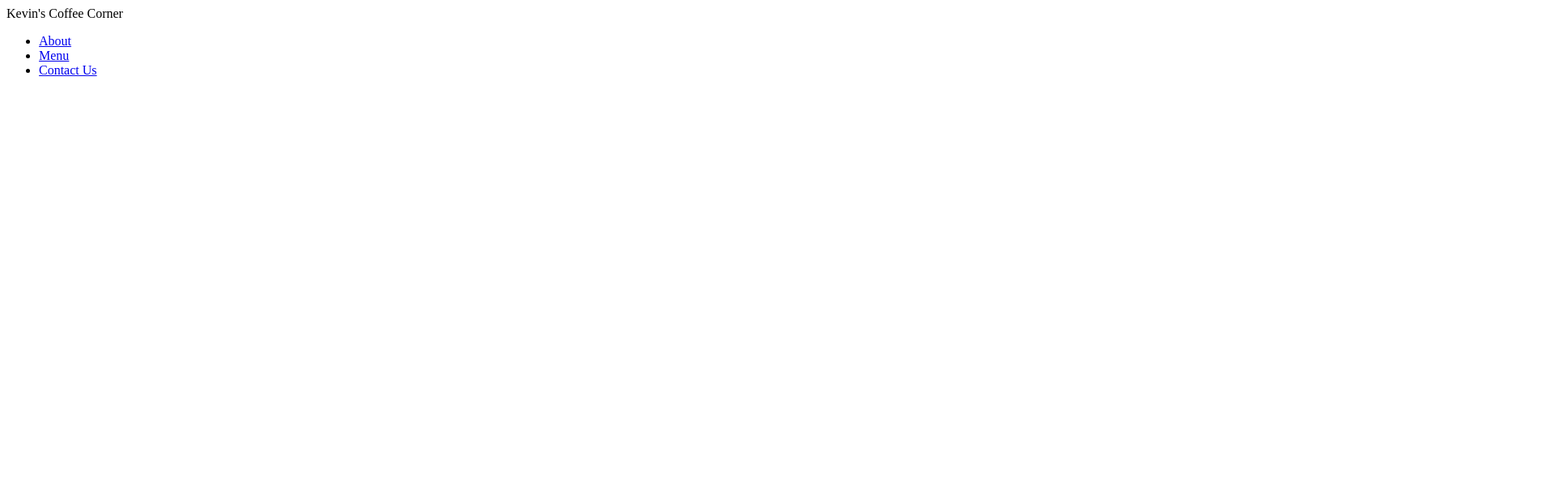
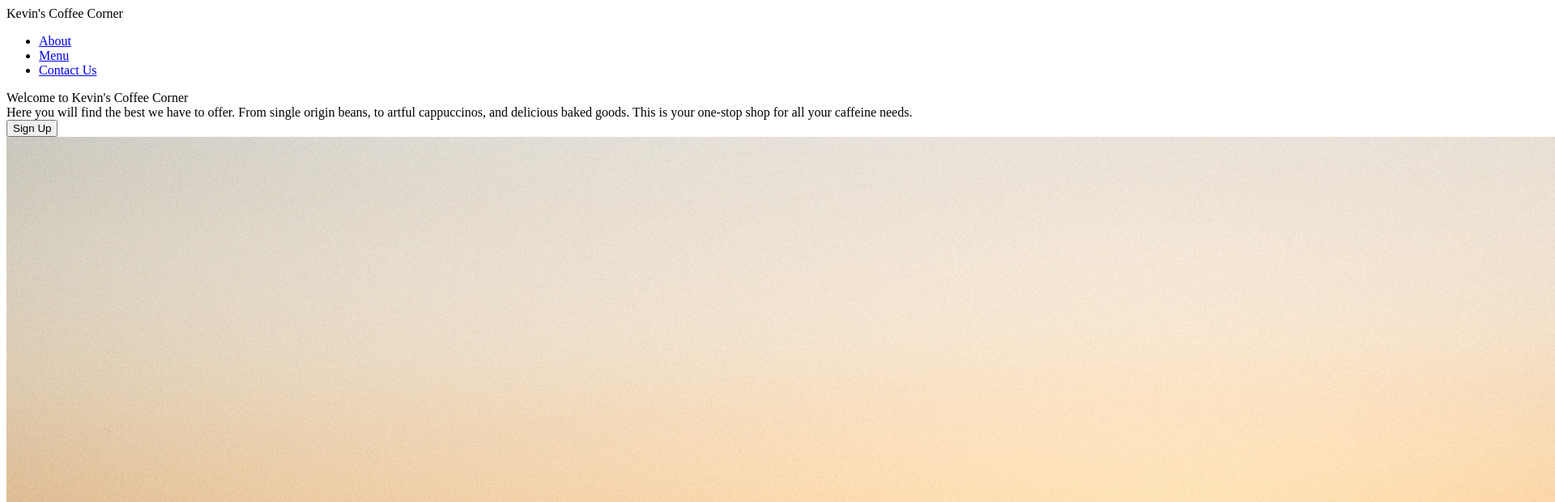
Before and after one commit to kevin-kodes-404/landing-page, a plain HTML site: page index.html in a window 1280 px wide. Shown: the top 620 px of the page at 81% size, 1920 px wide, since content can reach past the window. Drawn offline with Linux system fonts and the light colour scheme.

Commit message:
Add hero container, text and image

```diff
--- a/index.html
+++ b/index.html
@@ -16,9 +16,20 @@
                 </ul>
             </div>
         </div>
+        <div class="hero-cont">
+            <div class="hero-text">
+                <div class="title">Welcome to Kevin's Coffee Corner</div>
+                <div class="sub-title">Here you will find the best we have to offer.
+                    From single origin beans, to artful cappuccinos, and delicious baked goods.
+                    This is your one-stop shop for all your caffeine needs.</div>
+                <button>Sign Up</button>
+            </div>
+            <img src="./images/coffee-cheers.jpg" alt="white coffee mug raised to the rising sun"> <!--Photo by Bianca Gasparoto: https://www.pexels.com/photo/person-showing-white-mug-in-focus-photography-1752806/-->
+        </div>
 
 
 
 
     </body>
+
 </html>
```
Also changed, not shown: images/coffee-cheers.jpg (added).
